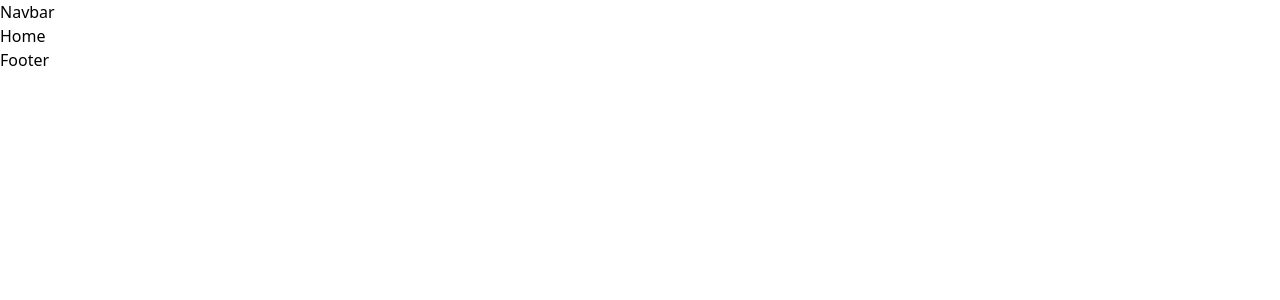
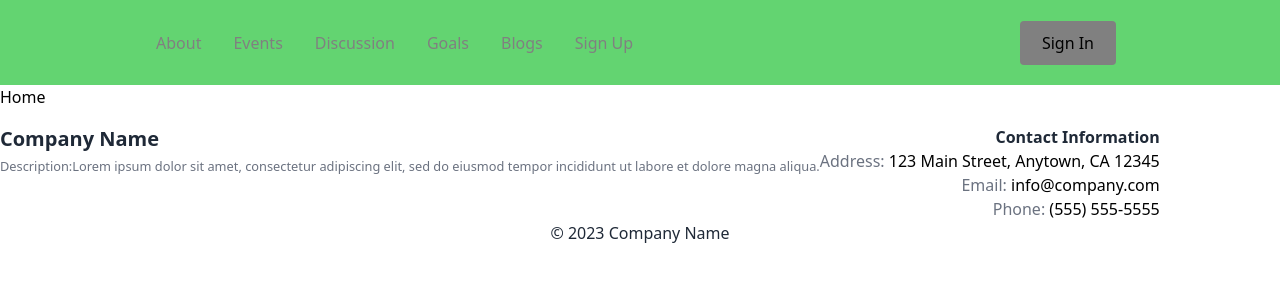
Before and after one commit to AnupK1234/Mentorly, a React (Create React App) app: page / in a window 1280 px wide. Shown: the top 300 px of the page. Built offline with nearby package versions, Linux system fonts and the light colour scheme.

Commit message:
Added Navbar and Footer

```diff
--- a/package.json
+++ b/package.json
@@ -11,6 +11,7 @@
     "react-icons": "^4.10.1",
     "react-router-dom": "^6.14.2",
     "react-scripts": "5.0.1",
+    "styled-components": "^6.0.5",
     "web-vitals": "^2.1.4"
   },
   "scripts": {
--- /dev/null
+++ b/src/components/NavbarElements.js
@@ -0,0 +1,86 @@
+import { FaBars } from 'react-icons/fa';
+import { NavLink as Link } from 'react-router-dom';
+import styled from 'styled-components';
+
+export const Nav = styled.nav`
+background: #63D471;
+height: 85px;
+display: flex;
+justify-content: space-between;
+padding: 0.2rem calc((100vw - 1000px) / 2);
+z-index: 12;
+/* Third Nav */
+/* justify-content: flex-start; */
+`;
+
+export const NavLink = styled(Link)`
+color: #808080;
+display: flex;
+align-items: center;
+text-decoration: none;
+padding: 0 1rem;
+height: 100%;
+cursor: pointer;
+&.active {
+	color: #000000;
+}
+`;
+
+export const Bars = styled(FaBars)`
+display: none;
+color: #808080;
+@media screen and (max-width: 768px) {
+	display: block;
+	position: absolute;
+	top: 0;
+	right: 0;
+	transform: translate(-100%, 75%);
+	font-size: 1.8rem;
+	cursor: pointer;
+}
+`;
+
+export const NavMenu = styled.div`
+display: flex;
+align-items: center;
+margin-right: -24px;
+/* Second Nav */
+/* margin-right: 24px; */
+/* Third Nav */
+/* width: 100vw;
+white-space: nowrap; */
+@media screen and (max-width: 768px) {
+	display: none;
+}
+`;
+
+export const NavBtn = styled.nav`
+display: flex;
+align-items: center;
+margin-right: 24px;
+/* Third Nav */
+/* justify-content: flex-end;
+width: 100vw; */
+@media screen and (max-width: 768px) {
+	display: none;
+}
+`;
+
+export const NavBtnLink = styled(Link)`
+border-radius: 4px;
+background: #808080;
+padding: 10px 22px;
+color: #000000;
+outline: none;
+border: none;
+cursor: pointer;
+transition: all 0.2s ease-in-out;
+text-decoration: none;
+/* Second Nav */
+margin-left: 24px;
+&:hover {
+	transition: all 0.2s ease-in-out;
+	background: #fff;
+	color: #808080;
+}
+`;
--- a/src/components/footer.js
+++ b/src/components/footer.js
@@ -2,7 +2,29 @@ import React from 'react'
 
 const Footer = () => {
   return (
-    <div>Footer</div>
+    <div class="w-full">
+      <footer class="mt-4">
+        <div class="flex justify-content-between">
+          <div>
+            <strong class="text-gray-800 text-xl mb-4">Company Name</strong>
+            <br></br>
+            <small class="text-gray-500">Description:Lorem ipsum dolor sit amet, consectetur adipiscing elit, sed do eiusmod tempor incididunt ut labore et dolore magna aliqua.</small>
+          </div>
+          <div class="w-100 text-right mr-0">
+            <strong class="text-gray-800 mb-4">Contact Information</strong>
+            <br />
+            <span class="text-gray-500">Address:</span> 123 Main Street, Anytown, CA 12345
+            <br />
+            <span class="text-gray-500">Email:</span> info@company.com
+            <br />
+            <span class="text-gray-500">Phone:</span> (555) 555-5555
+          </div>
+        </div>
+        <p class="text-gray-800 text-center">
+          © 2023 Company Name
+        </p>
+      </footer>
+    </div>
   )
 }
 
--- a/src/components/navbar.js
+++ b/src/components/navbar.js
@@ -1,8 +1,46 @@
-import React from 'react'
+import React from 'react';
+import {
+  Bars,
+  Nav,
+  NavBtn,
+  NavBtnLink,
+  NavLink,
+  NavMenu,
+} from './NavbarElements';
 
 const Navbar = () => {
   return (
-    <div>Navbar</div>
+    <>
+      <Nav>
+        <Bars />
+
+        <NavMenu>
+          <NavLink to='/about' activeStyle>
+            About
+          </NavLink>
+          <NavLink to='/events' activeStyle>
+            Events
+          </NavLink>
+          <NavLink to='/discussion' activeStyle>
+            Discussion
+          </NavLink>
+          <NavLink to='/goal' activeStyle>
+            Goals
+          </NavLink>
+          <NavLink to='/blogs' activeStyle>
+            Blogs
+          </NavLink>
+          <NavLink to='/sign-up' activeStyle>
+            Sign Up
+          </NavLink>
+          {/* Second Nav */}
+          {/* <NavBtnLink to='/sign-in'>Sign In</NavBtnLink> */}
+        </NavMenu>
+        <NavBtn>
+          <NavBtnLink to='/signin'>Sign In</NavBtnLink>
+        </NavBtn>
+      </Nav>
+    </>
   )
 }
 
```
Also changed, not shown: src/App.js (+4 -4 lines), 1 other file (tests, documents, lock files or other folders).
